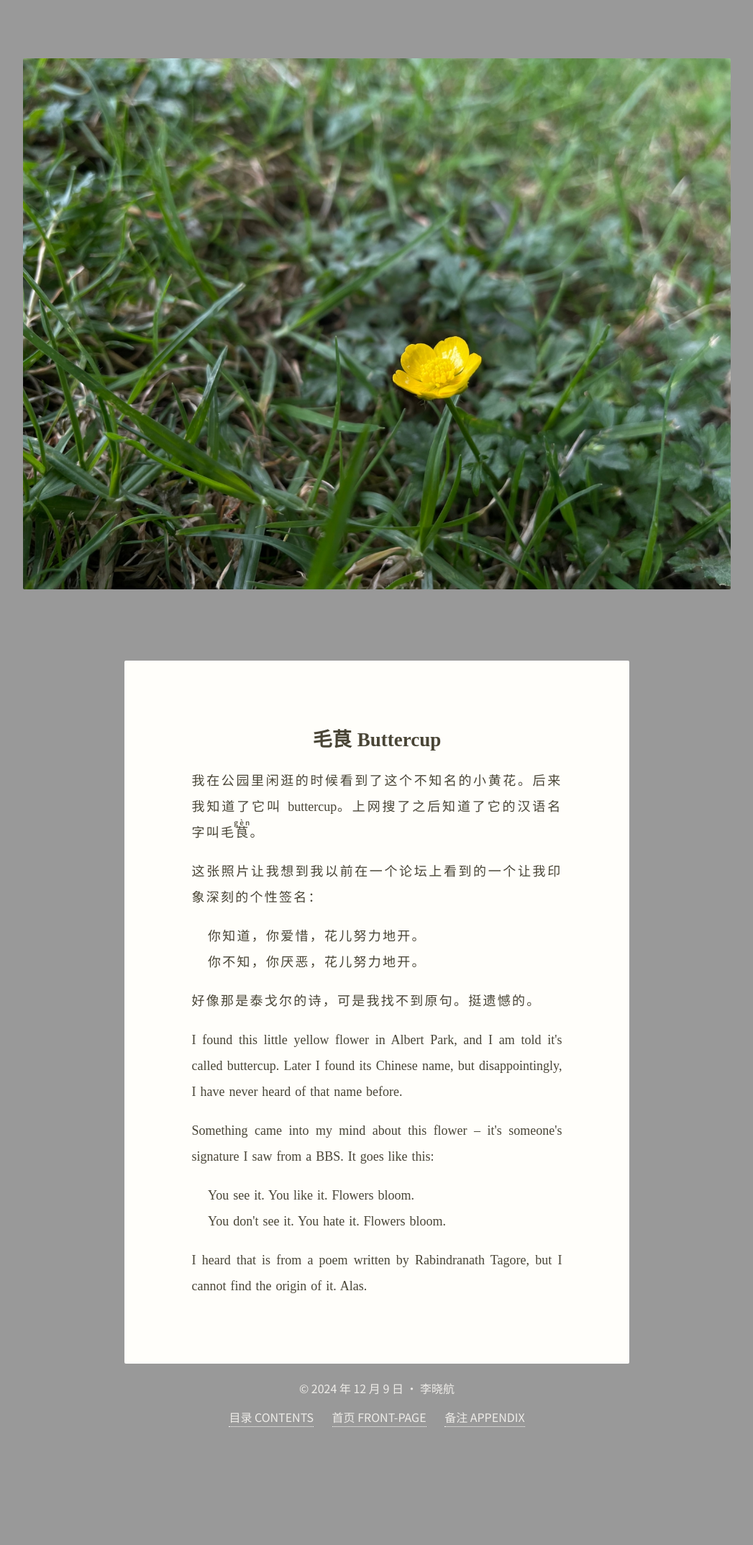
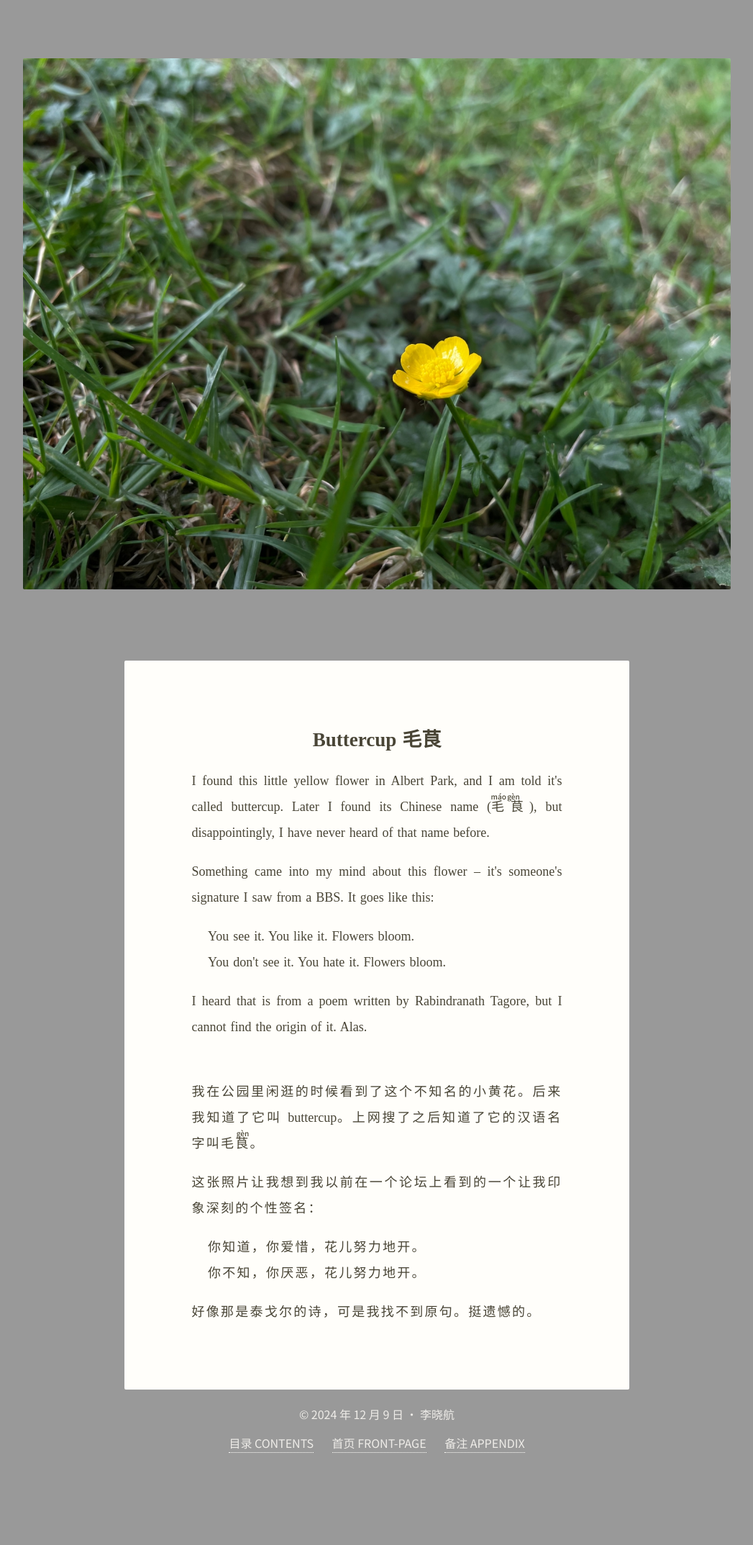
Before and after one commit to shon-li/shon-li.github.io, a Jekyll site: the page built from _posts/2024-12-09-buttercup.md, in a window 1280 px wide. Shown: the whole page at 72% size, without its empty margins (116-1163 px from the left). Built offline with Jekyll 4.4.1, drawn with Linux system fonts in a browser that asks for light colours; before the commit the page ends 2111 px from its top, so only the background shows below that; part of the change alters nothing that is shown.

Commit message:
Edit the post buttercup

```diff
--- a/_posts/2024-12-09-buttercup.md
+++ b/_posts/2024-12-09-buttercup.md
@@ -1,19 +1,11 @@
 ---
 categories: photos
 date: 2024-12-09
-title: 毛茛 Buttercup
+title: Buttercup 毛茛
 figure: <img src="/assets/img/buttercup.jpeg" alt="公园草地上不知名的小黄花">
 ---
-我在公园里闲逛的时候看到了这个不知名的小黄花。后来我知道了它叫 <span lang="en">buttercup</span>。上网搜了之后知道了它的汉语名字叫毛<ruby>茛<rt>gèn</rt></ruby>。
-
-这张照片让我想到我以前在一个论坛上看到的一个让我印象深刻的个性签名：
-> 你知道，你爱惜，花儿努力地开。\\
-> 你不知，你厌恶，花儿努力地开。
-
-好像那是泰戈尔的诗，可是我找不到原句。挺遗憾的。
-
 <p lang="en">
-  I found this little yellow flower in Albert Park, and I am told it's called buttercup. Later I found its Chinese name, but disappointingly, I have never heard of that name before.
+  I found this little yellow flower in Albert Park, and I am told it's called buttercup. Later I found its Chinese name (<ruby lang="zh">毛<rt>máo</rt>茛<rt>gèn</rt></ruby>), but disappointingly, I have never heard of that name before.
 </p>
 
 <p lang="en">
@@ -30,3 +22,12 @@ figure: <img src="/assets/img/buttercup.jpeg" alt="公园草地上不知名的
 <p lang="en">
   I heard that is from a poem written by Rabindranath Tagore, but I cannot find the origin of it. Alas.
 </p>
+
+\\
+我在公园里闲逛的时候看到了这个不知名的小黄花。后来我知道了它叫 <span lang="en">buttercup</span>。上网搜了之后知道了它的汉语名字叫毛<ruby>茛<rt>gèn</rt></ruby>。
+
+这张照片让我想到我以前在一个论坛上看到的一个让我印象深刻的个性签名：
+> 你知道，你爱惜，花儿努力地开。\\
+> 你不知，你厌恶，花儿努力地开。
+
+好像那是泰戈尔的诗，可是我找不到原句。挺遗憾的。
--- a/assets/css/main.scss
+++ b/assets/css/main.scss
@@ -98,6 +98,10 @@ blockquote:lang(en) {
   hyphens: none;
 }
 
+ruby:lang(zh) {
+  letter-spacing: .125em;
+}
+
 h1, h2, h3, h4, h5, h6 {
   width: fit-content;
   max-width: 16em;
@@ -141,10 +145,11 @@ blockquote {
 }
 
 rt {
+  margin-bottom: -.45em;
   font-family: "Noto Sans SC", sans-serif;
   font-size: x-small;
   font-weight: 450;
-  margin-bottom: -.45em;
+  letter-spacing: normal;
 }
 
 ruby {
```
Also changed, not shown: 4 other files.
